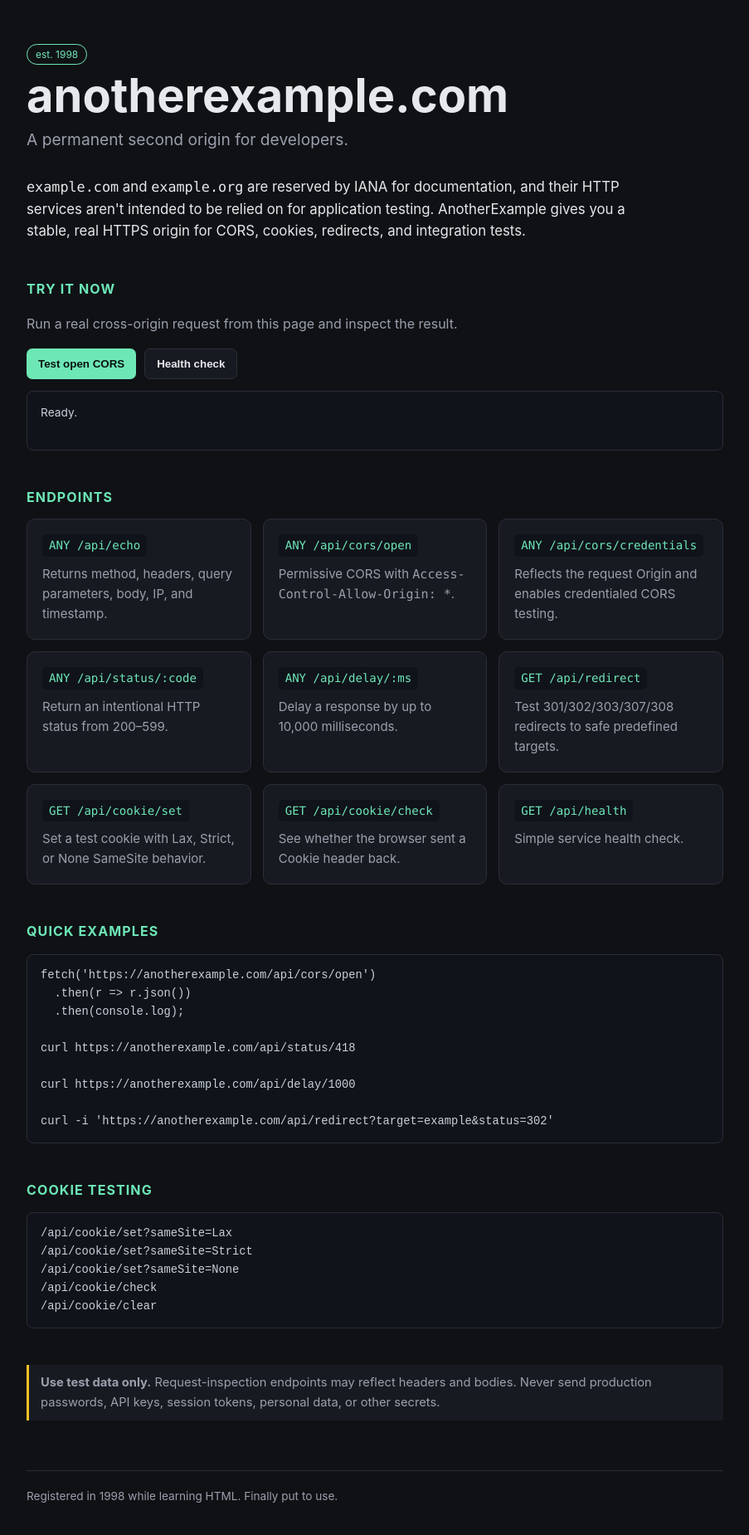
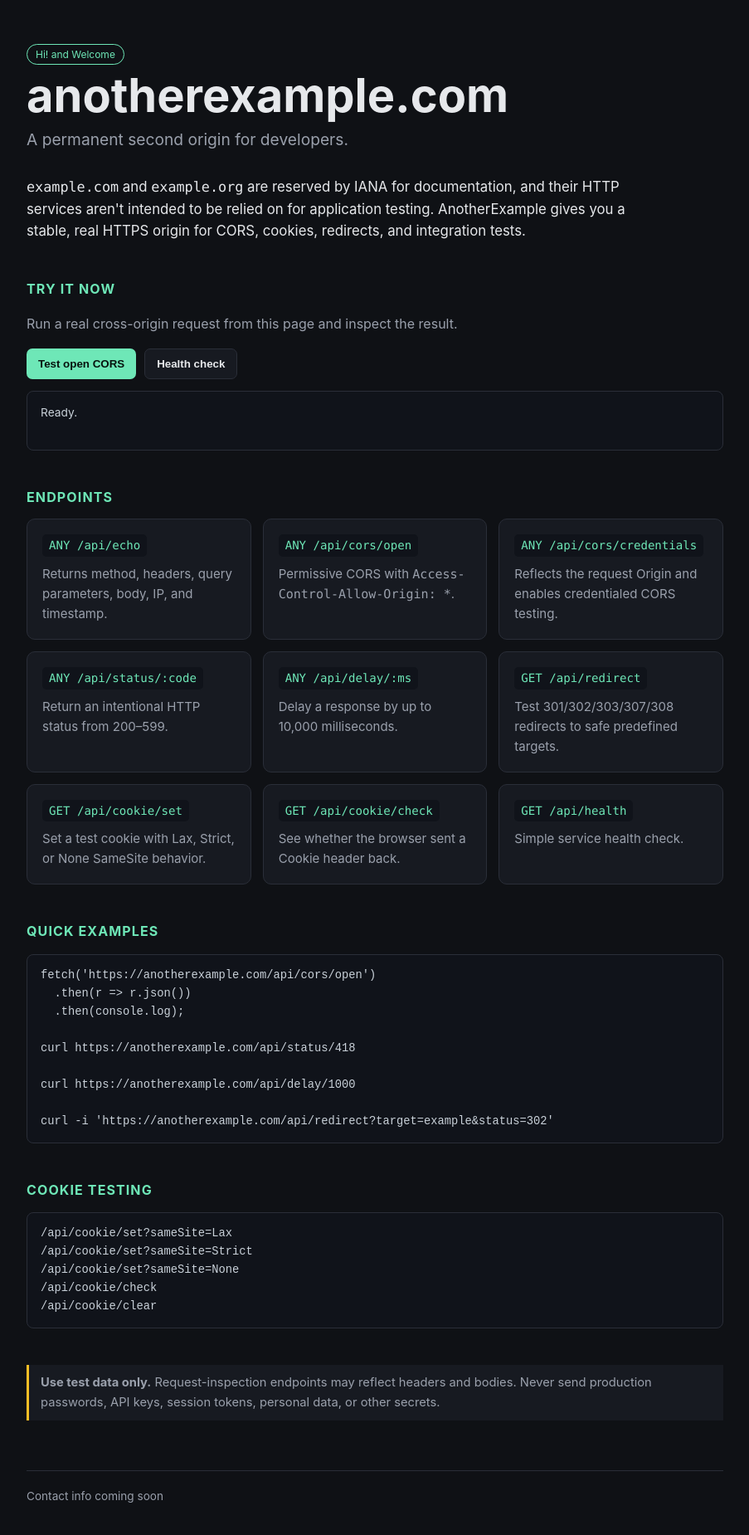
Before and after one commit to rtlemur/anotherexample, a website: page public/index.html in a window 1280 px wide. Shown: the whole page at 83% size, without its empty margins (188-1091 px from the left). Drawn offline with Linux system fonts and the light colour scheme.

Commit message:
Update footer text and welcome message

```diff
--- a/public/index.html
+++ b/public/index.html
@@ -10,7 +10,7 @@
 </style>
 </head>
 <body><main class="wrap">
-<span class="badge">est. 1998</span>
+<span class="badge">Hi! and Welcome</span>
 <h1>anotherexample.com</h1>
 <p class="tagline">A permanent second origin for developers.</p>
 <p class="lead"><code>example.com</code> and <code>example.org</code> are reserved by IANA for documentation, and their HTTP services aren't intended to be relied on for application testing. AnotherExample gives you a stable, real HTTPS origin for CORS, cookies, redirects, and integration tests.</p>
@@ -61,7 +61,7 @@
 
 <div class="notice"><strong>Use test data only.</strong> Request-inspection endpoints may reflect headers and bodies. Never send production passwords, API keys, session tokens, personal data, or other secrets.</div>
 
-<footer>Registered in 1998 while learning HTML. Finally put to use.</footer>
+<footer>Contact info coming soon</footer>
 </main>
 <script>
   window.va = window.va || function () { (window.vaq = window.vaq || []).push(arguments); };
```
